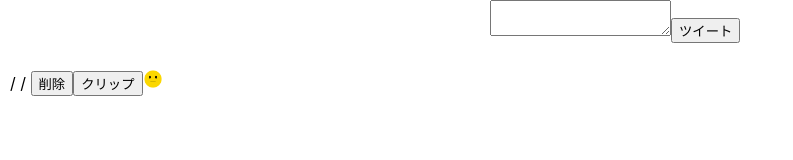
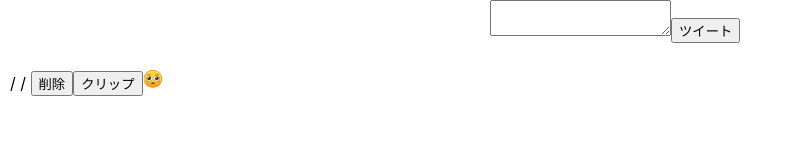
Before and after one commit to ShinsukeJPN/react_study_session, a React (Create React App) app: page / in a window 1280 px wide. Both pictures are taken after a click on the picture 152 px from the left and 79 px from the top of the page. Shown: the top 160 px of the page, without its empty margins (0-793 px from the left). Built offline with nearby package versions, Linux system fonts and the light colour scheme.

Commit message:
fix Favorite Item

```diff
--- /dev/null
+++ b/src/AddFavorite.js
@@ -0,0 +1,49 @@
+import React, { Component } from 'react';
+import { connect } from 'react-redux';
+import { favoriteTweet } from './Store';
+import favImage from './images/favorited.png';
+import unFavImage from './images/unfavorited.png';
+
+class AddFavorite extends Component{
+  fav = {
+    width: "20px",
+    height: "20px"
+  }
+
+  favoriteList = {
+    marginLeft: "auto",
+    marginRight: "auto",
+    width: "300px"
+  }
+
+  replyForm = {
+    display: "none"
+  }
+
+  constructor(props){
+    super(props)
+    this.favAction = this.favAction.bind(this);
+  }
+
+  favAction(e){
+    let action = favoriteTweet(this.props.index);
+    this.props.dispatch(action);
+    this.state = {
+      index: 0
+    }
+  }
+
+  render(){
+    return (
+      <React.Fragment>
+        {this.props.tweets[this.props.index].isFavorited ?
+          <img src={favImage} index={this.props.index} style={this.fav} onClick={this.favAction}/>
+        :
+          <img src={unFavImage} index={this.props.index} style={this.fav} onClick={this.favAction}/>
+        }
+      </React.Fragment>
+    );
+  }
+}
+
+export default connect((state)=>state)(AddFavorite);
--- a/src/Item.js
+++ b/src/Item.js
@@ -1,10 +1,8 @@
 import React, { Component } from 'react';
 import { connect } from 'react-redux';
 import DelButton from './DelButton'
-import { favoriteTweet } from './Store';
 import { clipboardTweet } from './Store'
-import favImage from './images/favorited.png';
-import unFavImage from './images/unfavorited.png';
+import AddFavorite from './AddFavorite';
 
 class Item extends Component{
   fav = {
@@ -24,16 +22,7 @@ class Item extends Component{
 
   constructor(props){
     super(props)
-    this.favAction = this.favAction.bind(this);
     this.copyClipBoardItem = this.copyClipBoardItem.bind(this);
-  }
-
-  favAction(e){
-    let action = favoriteTweet(this.props.index);
-    this.props.dispatch(action);
-    this.state = {
-      index: 0
-    }
   }
 
   copyClipBoardItem(e){
@@ -51,11 +40,7 @@ class Item extends Component{
     <DelButton value="削除" index={this.props.index}/>
 
     <button onClick={this.copyClipBoardItem}>クリップ</button>
-      {this.props.value.isFavorited ?
-        <img src={favImage} index={this.props.index} style={this.fav} onClick={this.favAction}/>
-      :
-        <img src={unFavImage} index={this.props.index} style={this.fav} onClick={this.favAction}/>
-      }
+    <AddFavorite index={this.props.index}/>
     </ul>
     );
   }
--- a/src/Store.js
+++ b/src/Store.js
@@ -61,6 +61,7 @@ function favoriteReduce(state, action){
   tweetList[id].isFavorited = !tweetList[id].isFavorited;
   return {
     tweets: tweetList,
+    message: "favorited list",
     favList: [],
     mode: 'default'
   }
```
